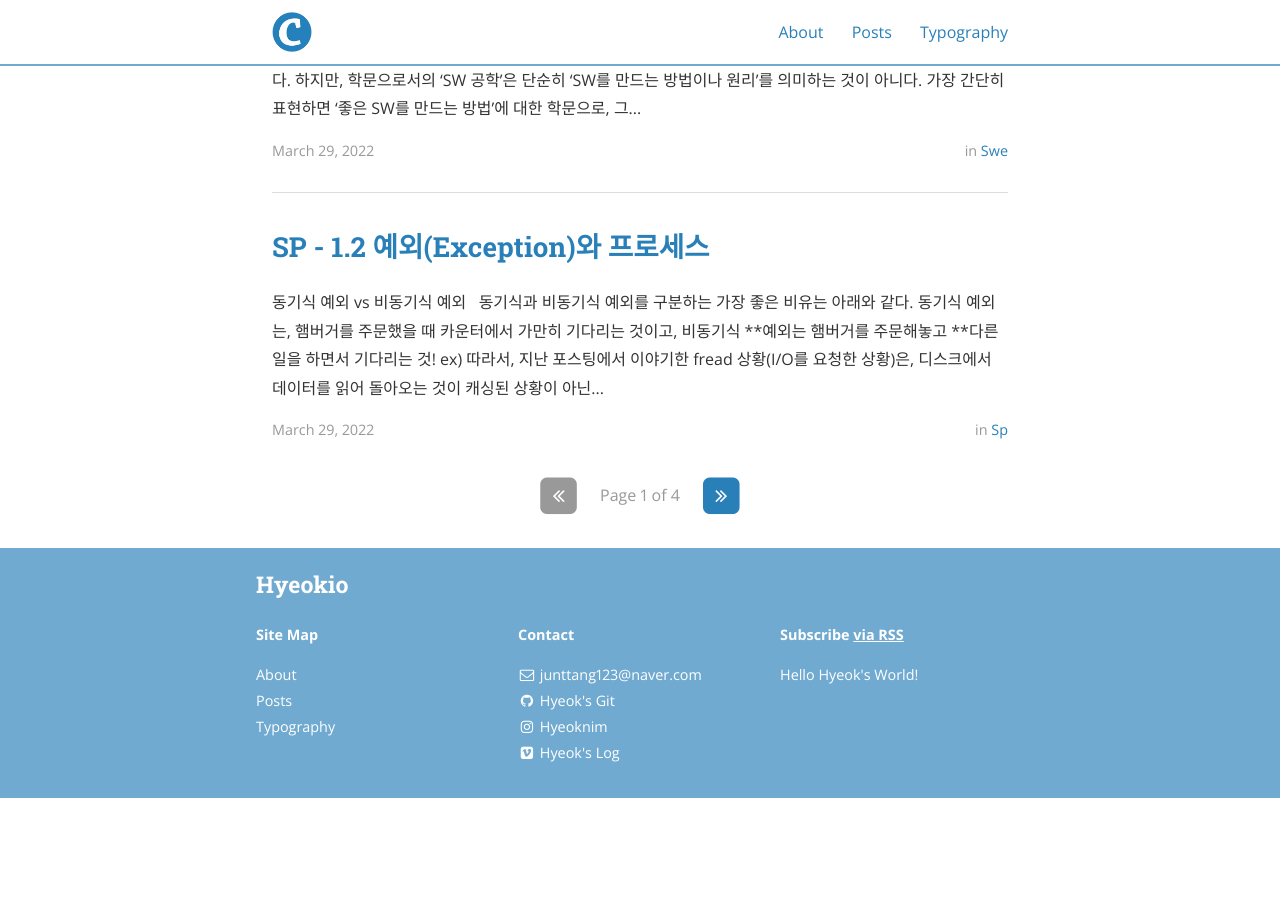
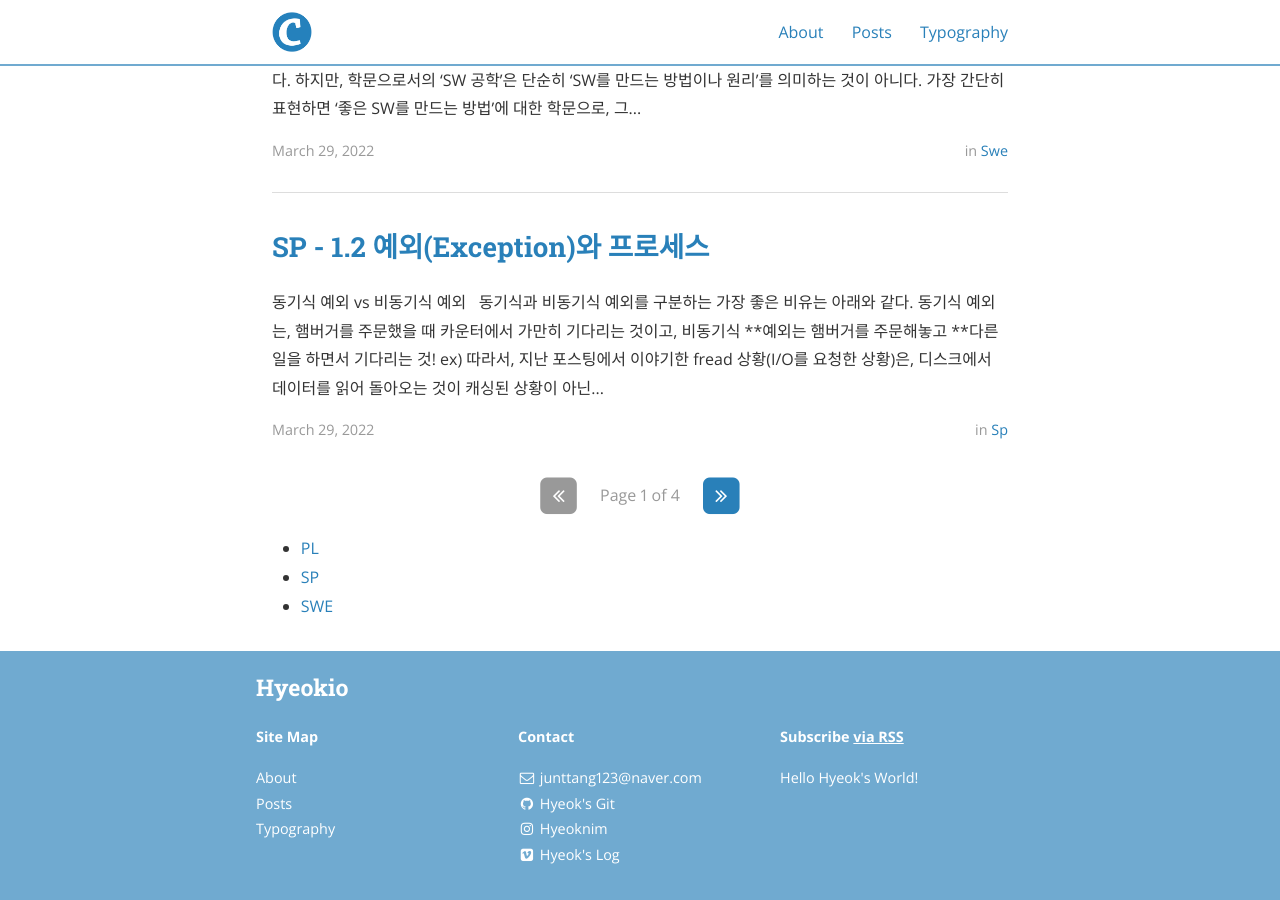
Before and after one commit to junttang/junttang.github.io, a Jekyll site: the page built from index.html, in a window 1280 px wide and 900 px high, scrolled down 1463 px. Built offline with Jekyll 4.4.1, drawn with Linux system fonts in a browser that asks for light colours; nearby versions of some CDN libraries; the list of posts is cut into pages by our own code; before the commit the page ends 2261 px from its top, so only the background shows below that.

Commit message:
Update index.html

```diff
--- a/index.html
+++ b/index.html
@@ -84,5 +84,21 @@ pagination:
 	</p>
 </nav>
 
+<header class="site-category">
+  <ul>
+
+    {% assign pages_list = site.pages %}
+    {% for node in pages_list %}
+      {% if node.title != null %}
+        {% if node.layout == "category" %}
+          <li><a class="category-link {% if page.url == node.url %} active{% endif %}"
+          href="{{ site.baseurl }}{{ node.url }}">{{ node.title }}</a></li>
+        {% endif %}
+      {% endif %}
+    {% endfor %}
+
+</ul>
+</header>
+
 </div>
 </div>
```
